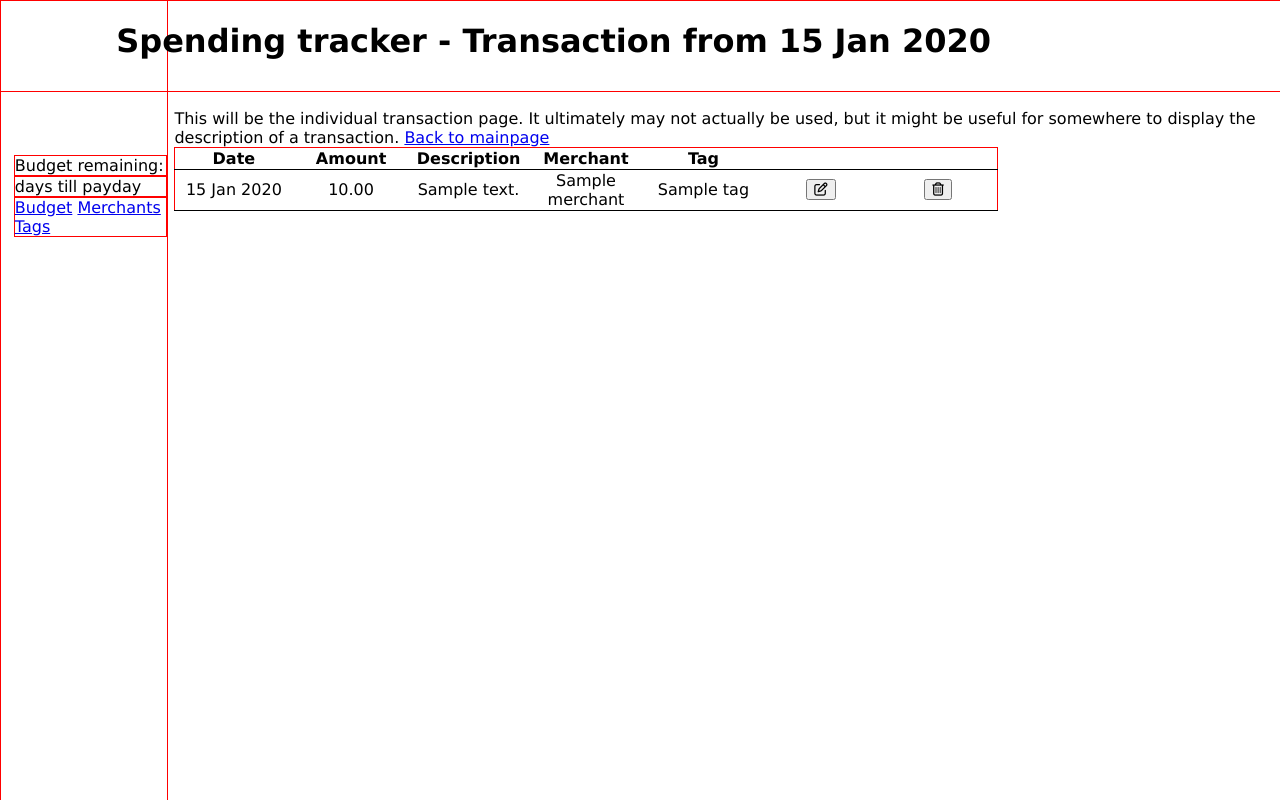
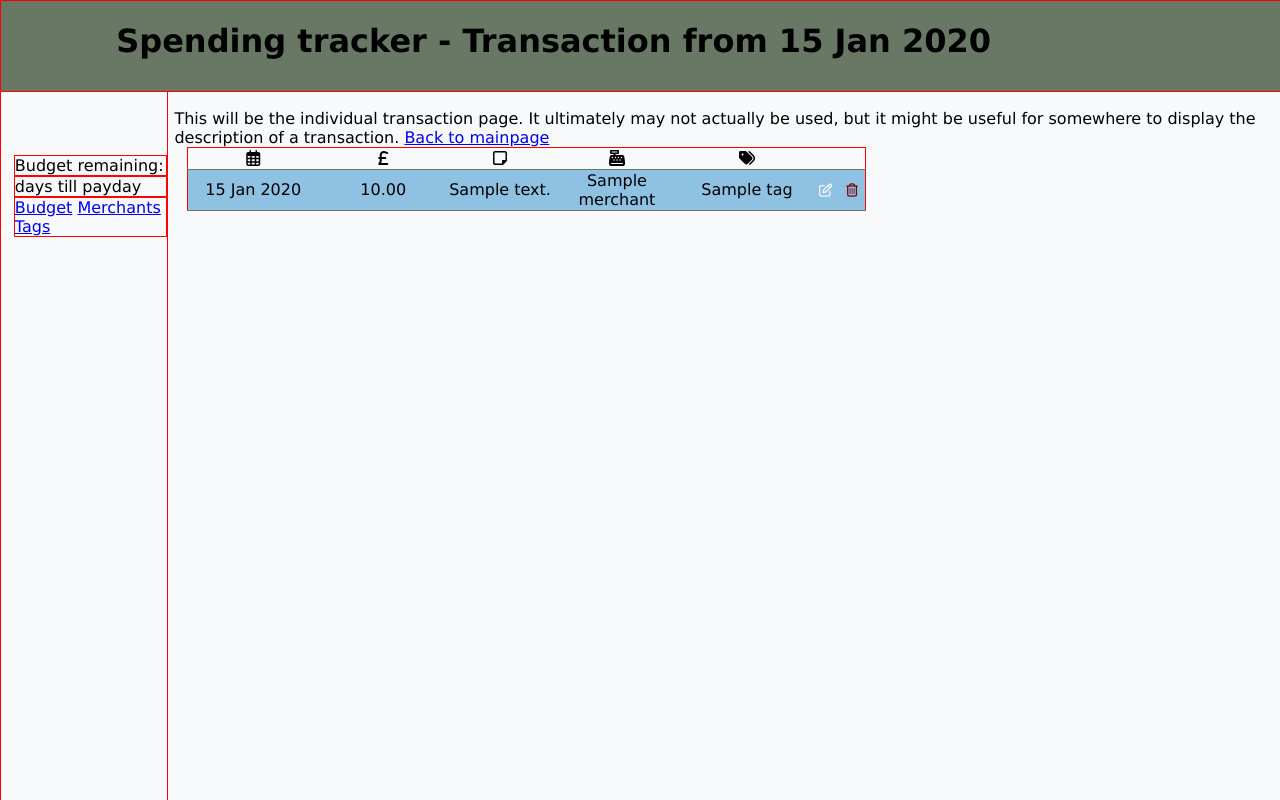
Before and after one commit to Andrew-Lindsay42/Spending-Tracker, a Flask app: page /transactions/1 in a window 1280 px wide. Run offline with Flask 2, Linux system fonts and the light colour scheme; a database or web service that is not in the repository returns one stand-in record (values such as "Sample title"); some libraries are stand-ins or nearby versions.

Commit message:
Table looks less horrible

```diff
--- a/static/style.css
+++ b/static/style.css
@@ -1,5 +1,14 @@
+:root {
+    --white: #f7f9fb;
+    --lightblue: #8fc1e3;
+    --midblue: #5085A5;
+    --darkblue: #31708E;
+    --olive: #687864;
+  }
+
 html {
-font-family: Verdana, Geneva, Tahoma, sans-serif
+font-family: Verdana, Geneva, Tahoma, sans-serif;
+background-color: var(--white);
 }
 
 /* Styling for sidebar in here */
@@ -38,6 +47,7 @@ font-family: Verdana, Geneva, Tahoma, sans-serif
     top: 0;
     left: 0;
     padding-left: 9vw;
+    background-color: var(--olive);
     border: 1px solid red;
 }
 
@@ -49,25 +59,52 @@ font-family: Verdana, Geneva, Tahoma, sans-serif
 .transaction_table {
     border: 1px solid red;
     border-collapse: collapse;
-    table-layout: fixed;
-    width: 75%;
     padding: 1vw;
+    margin-left: 1vw;
+}
+.transaction_table tr td {
+    width: 10vw;
+}
+.transaction_table tr td:nth-last-child(2){
+    width:auto;
+}
+.transaction_table tr td:last-child {
+    width: auto;
+}
+#description_row {
+    width: auto
+}
+
+#edit {
+    background-color: transparent;
+    outline: none;
+    border: none;
+    color: var(--white)
+}
+#delete {
+    background-color: transparent;
+    outline: none;
+    border: none;
+    color:maroon;
 }
 
 .table_header {
-    border-bottom: 1px solid black;
+    border-bottom: 1px solid var(--olive);
 }
 
 .table_row {
-    border-bottom: 1px solid black;
+    border-bottom: 1px solid var(--olive);
     text-align: center;
     padding: 0.5vw;
 }
-.table_row:hover {
-    background-color: lightsteelblue;
+.table_row:nth-child(even) {
+    background-color: var(--lightblue);
 }
 .table_row:nth-child(odd) {
-    background-color: lightslategray;
+    background-color: var(--midblue);
+}
+.table_row:hover {
+    background-color: var(--darkblue);
 }
 
 .m_t_table {
--- a/templates/transactions/index.html
+++ b/templates/transactions/index.html
@@ -26,10 +26,10 @@
         <td>{{transaction.merchant.name}}</td>
         <td>{{transaction.tag.name}}</td>
         <td><form action="/transactions/{{transaction.id}}/edit">
-            <button><i class="far fa-edit"></i></button></td>
+            <button id='edit'><i class="far fa-edit"></i></button></td>
             </form>
         <td><form action="transactions/{{transaction.id}}/delete" method = "post">
-                <button><i class="far fa-trash-alt"></i></button>
+                <button id='delete'><i class="far fa-trash-alt"></i></button>
             </form>
         </td>
     </tr>
--- a/templates/transactions/show.html
+++ b/templates/transactions/show.html
@@ -6,25 +6,25 @@
 <a href = "/transactions">Back to mainpage</a>
 <table class="transaction_table">
     <tr class="table_header">
-      <th>Date</th>
-      <th>Amount</th>
-      <th>Description</th>
-      <th>Merchant</th>
-      <th>Tag</th>
+        <th><i class="far fa-calendar-alt"></i></th>
+        <th><i class="fas fa-pound-sign"></i></th>
+        <th><i class="far fa-sticky-note"></i></th>
+        <th><i class="fas fa-cash-register"></i></th>
+        <th><i class="fas fa-tags"></i></th>
       <th></th>
       <th></th>
     </tr>
     <tr class="table_row">
         <td>{{transaction.date}}</td>
         <td>{{transaction.amount}}</td>
-        <td>{{transaction.description}}</td>
+        <td id = 'description_row'>{{transaction.description}}</td>
         <td>{{transaction.merchant.name}}</td>
         <td>{{transaction.tag.name}}</td>
         <td><form action="/transactions/{{transaction.id}}/edit">
-            <button><i class="far fa-edit"></i></button></td>
+            <button id='edit'><i class="far fa-edit"></i></button></td>
             </form>
         <td><form action="/transactions/{{transaction.id}}/delete" method = "post">
-            <button><i class="far fa-trash-alt"></i></button>
+            <button id='delete'><i class="far fa-trash-alt"></i></button>
             </form>
         </td>
     </tr>
```
